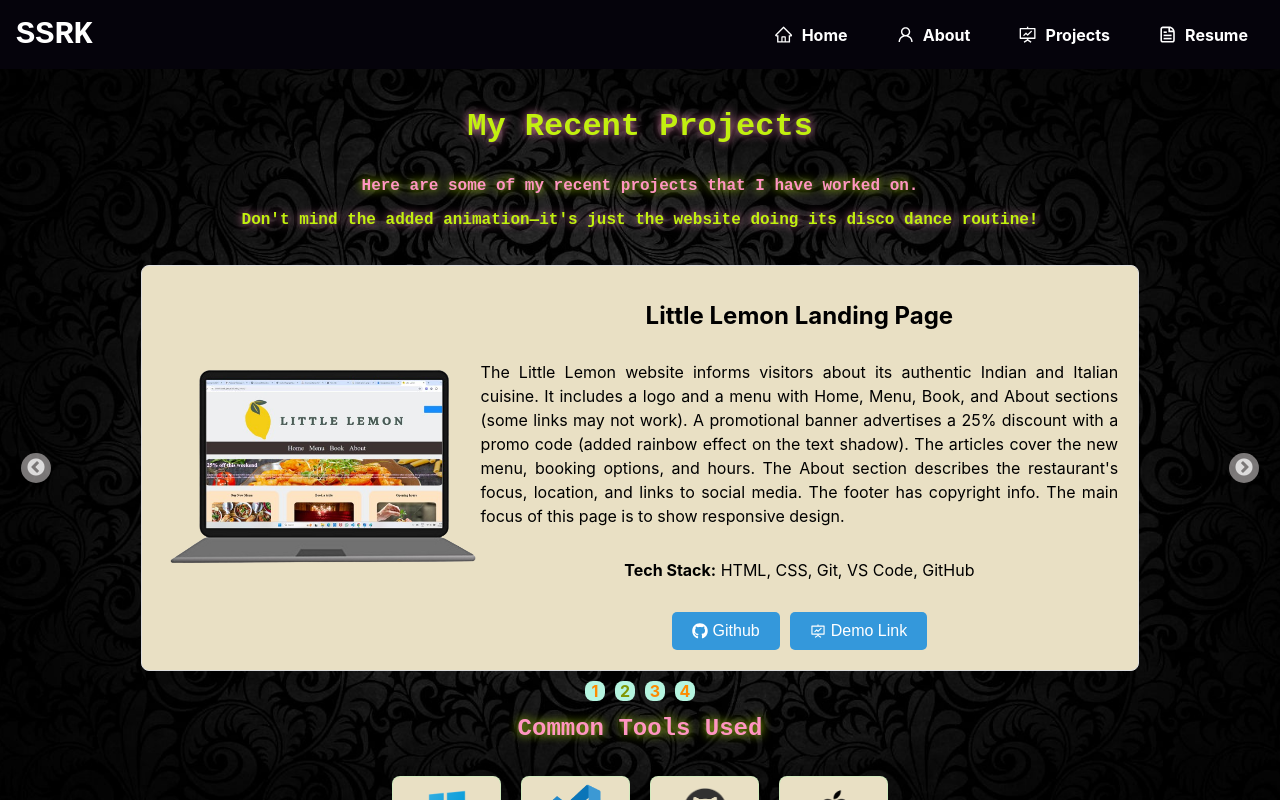
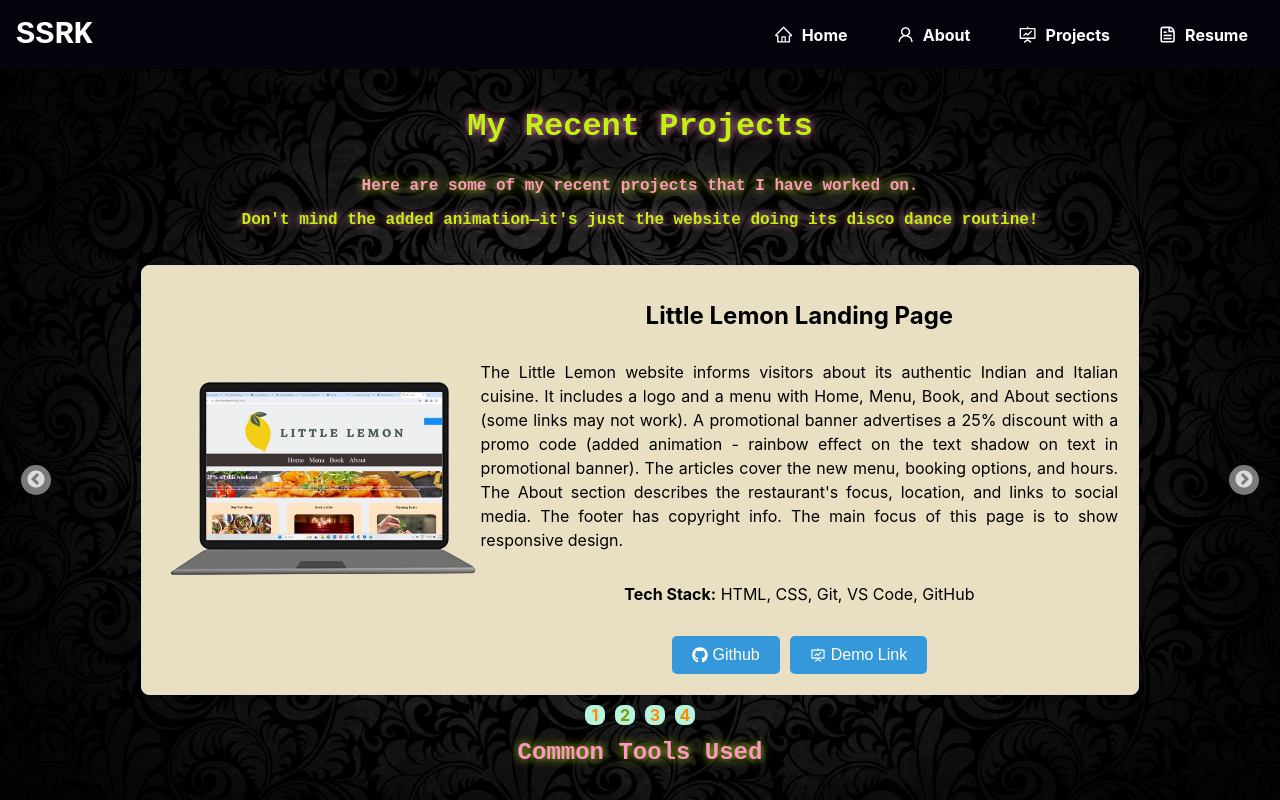
Before and after one commit to sreenivas98/my-portfolio, a React (Create React App) app: page /my-portfolio/Projects in a window 1280 px wide. Shown: the top 800 px of the page. Built offline with nearby package versions, Linux system fonts and the light colour scheme.

Commit message:
Changed description of project2

```diff
--- a/src/components/projects/Projects.js
+++ b/src/components/projects/Projects.js
@@ -61,7 +61,7 @@ const Projects = () => {
         <ProjectCard
           title="Little Lemon Landing Page"
           image={Project2}
-          description="The Little Lemon website informs visitors about its authentic Indian and Italian cuisine. It includes a logo and a menu with Home, Menu, Book, and About sections (some links may not work). A promotional banner advertises a 25% discount with a promo code (added rainbow effect on the text shadow). The articles cover the new menu, booking options, and hours. The About section describes the restaurant's focus, location, and links to social media. The footer has copyright info. The main focus of this page is to show responsive design."
+          description="The Little Lemon website informs visitors about its authentic Indian and Italian cuisine. It includes a logo and a menu with Home, Menu, Book, and About sections (some links may not work). A promotional banner advertises a 25% discount with a promo code (added animation - rainbow effect on the text shadow on text in promotional banner). The articles cover the new menu, booking options, and hours. The About section describes the restaurant's focus, location, and links to social media. The footer has copyright info. The main focus of this page is to show responsive design."
           techStack="HTML, CSS, Git, VS Code, GitHub"
           github="https://github.com/sreenivas98/"
           demo="https://sreenivas98.github.io/Little_Lemon/"
```
